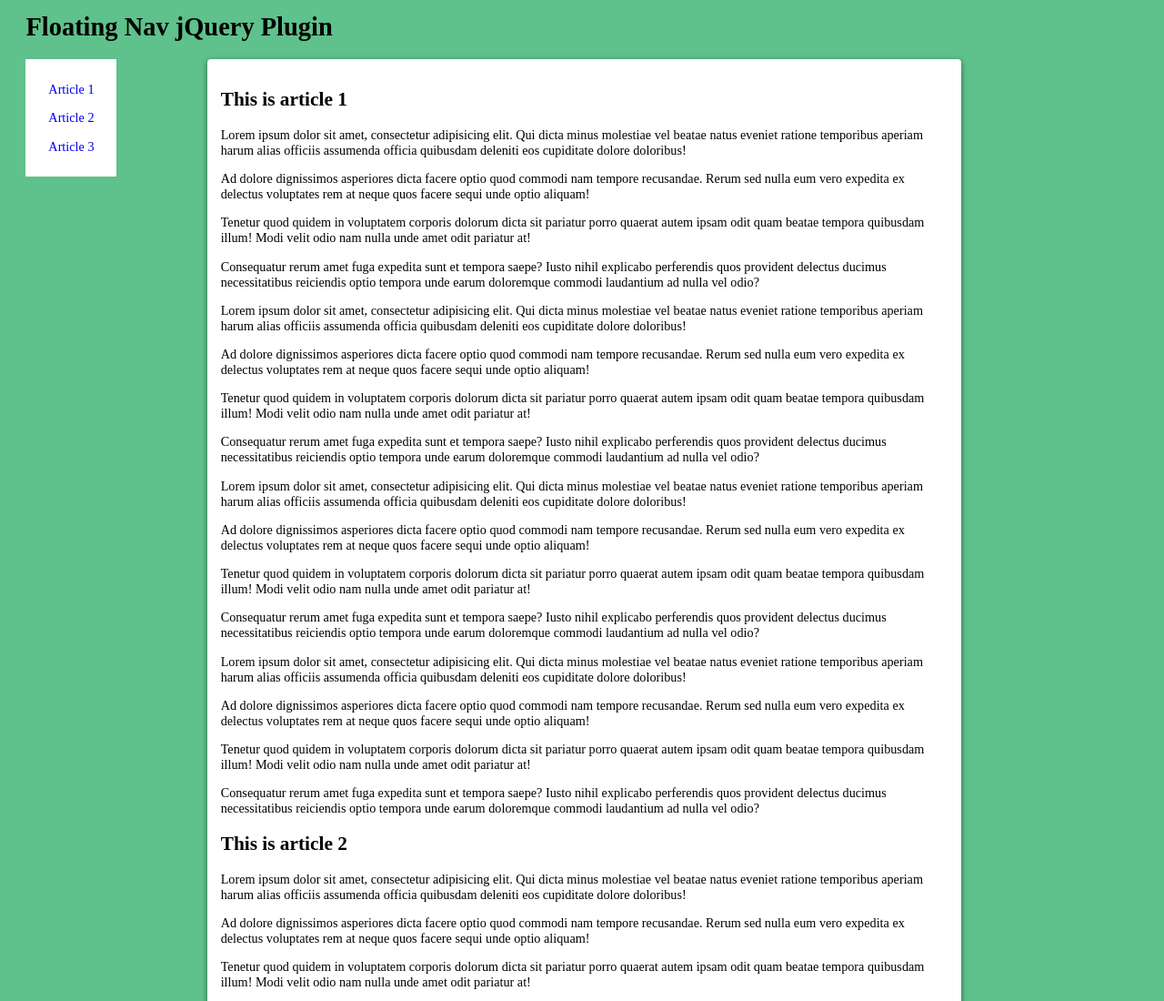
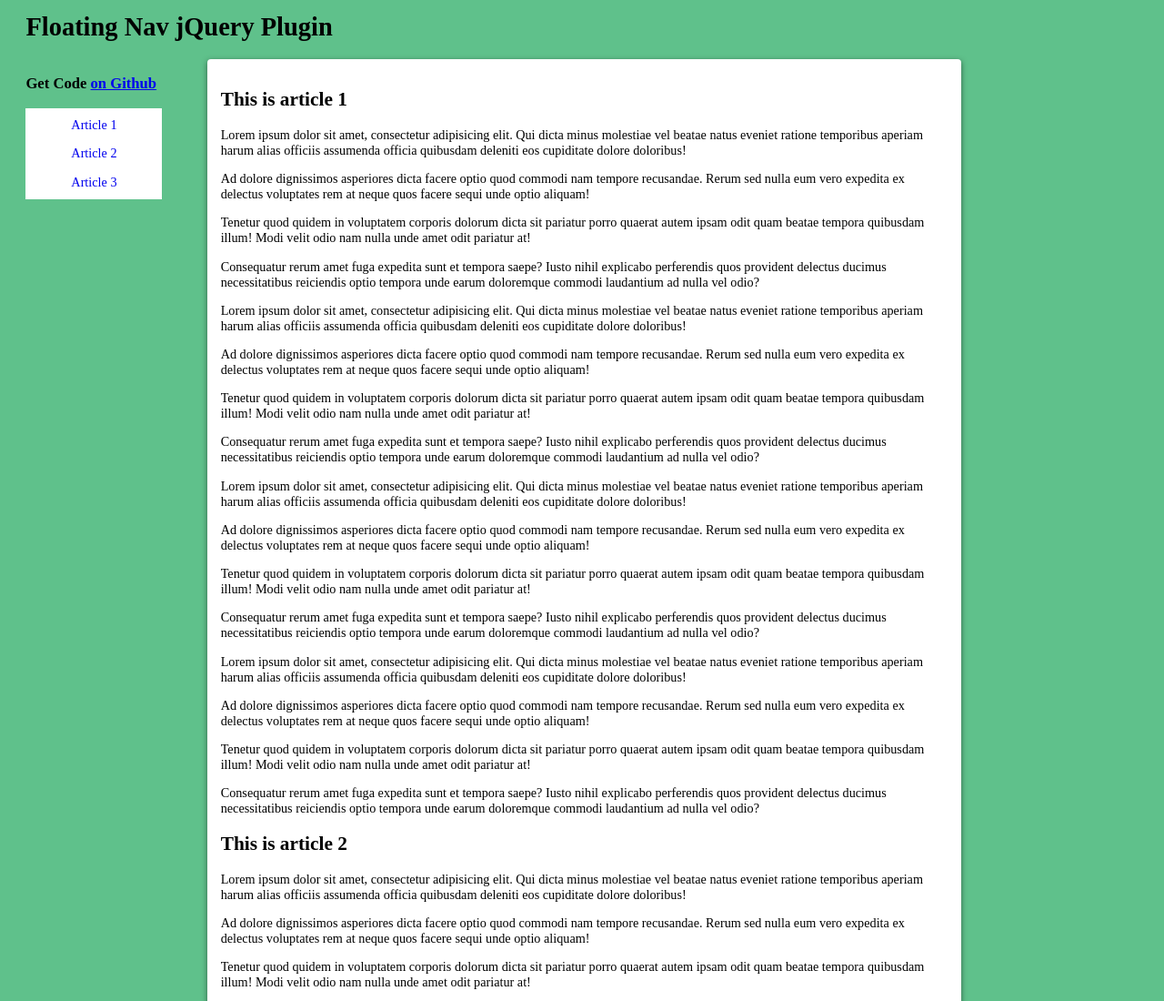
Before and after one commit to benrlodge/fixedScrollNav, a plain HTML site: page index.html in a window 1280 px wide. Shown: the top 1100 px of the page at 91% size. Drawn offline with Linux system fonts and the light colour scheme.

Commit message:
add to plugin

```diff
--- a/index.html
+++ b/index.html
@@ -11,10 +11,12 @@
 <h1>Floating Nav jQuery Plugin</h1>
 
 <nav id='mynav'>
-	<ul>
-		<li> <a class='floatLink' href="#article1">Article 1</a> </li>
-		<li> <a class='floatLink' href="#article2">Article 2</a> </li>
-		<li> <a class='floatLink' href="#article3">Article 3</a> </li>
+<h3>Get Code <a href="https://github.com/benrlodge/floatingNav">on Github</a></h3>
+
+	<ul id='navlinks'>
+		<li> <a class='nav-link' href="#article1">Article 1</a> </li>
+		<li> <a class='nav-link' href="#article2">Article 2</a> </li>
+		<li> <a class='nav-link' href="#article3">Article 3</a> </li>
 	</ul>
 </nav>
 
@@ -22,7 +24,7 @@
 
 <section id="mycontent">
 
-	<article class='floatScrollItem' id="article1">
+	<article id="article1">
 	<h2>This is article 1</h2>
 		<p>Lorem ipsum dolor sit amet, consectetur adipisicing elit. Qui dicta minus molestiae vel beatae natus eveniet ratione temporibus aperiam harum alias officiis assumenda officia quibusdam deleniti eos cupiditate dolore doloribus!</p>
 		<p>Ad dolore dignissimos asperiores dicta facere optio quod commodi nam tempore recusandae. Rerum sed nulla eum vero expedita ex delectus voluptates rem at neque quos facere sequi unde optio aliquam!</p>
@@ -43,7 +45,7 @@
 	</article>
 
 
-	<article class='floatScrollItem' id="article2">
+	<article id="article2">
 	<h2>This is article 2</h2>
 		<p>Lorem ipsum dolor sit amet, consectetur adipisicing elit. Qui dicta minus molestiae vel beatae natus eveniet ratione temporibus aperiam harum alias officiis assumenda officia quibusdam deleniti eos cupiditate dolore doloribus!</p>
 		<p>Ad dolore dignissimos asperiores dicta facere optio quod commodi nam tempore recusandae. Rerum sed nulla eum vero expedita ex delectus voluptates rem at neque quos facere sequi unde optio aliquam!</p>
@@ -67,7 +69,7 @@
 		<p>Consequatur rerum amet fuga expedita sunt et tempora saepe? Iusto nihil explicabo perferendis quos provident delectus ducimus necessitatibus reiciendis optio tempora unde earum doloremque commodi laudantium ad nulla vel odio?</p>
 	</article>
 
-	<article class='floatScrollItem' id="article3">
+	<article id="article3">
 	<h2>This is article 3</h2>
 		<p>Lorem ipsum dolor sit amet, consectetur adipisicing elit. Qui dicta minus molestiae vel beatae natus eveniet ratione temporibus aperiam harum alias officiis assumenda officia quibusdam deleniti eos cupiditate dolore doloribus!</p>
 		<p>Ad dolore dignissimos asperiores dicta facere optio quod commodi nam tempore recusandae. Rerum sed nulla eum vero expedita ex delectus voluptates rem at neque quos facere sequi unde optio aliquam!</p>
--- a/js/floatingNav.js
+++ b/js/floatingNav.js
@@ -1,49 +1,68 @@
 (function() {
-  var floatScroll;
+  var $;
 
-  $(document).ready(function() {});
+  $ = jQuery;
 
-  floatScroll = {
-    vars: {
-      sections: '.floatScrollItem',
-      links: '.floatLink',
+  $.fn.extend({
+    floatNav: function(options) {
+      var log, settings;
+      settings = {
+        sections: 'article',
+        linkType: 'individual',
+        links: '.nav-link',
         activeClass: 'active',
-      linksClass: 'floatLink'
-    },
-    init: function() {
-      floatScroll.click();
-      return floatScroll.scroll();
-    },
-    click: function() {
-      return $("a." + floatScroll.vars.linksClass).on("click", function(e) {
+        animated: true,
+        scrollSpeed: 900
+      };
+      settings = $.extend(settings, options);
+      log = function(msg) {
+        if (settings.debug) {
+          return typeof console !== "undefined" && console !== null ? console.log(msg) : void 0;
+        }
+      };
+      if (settings.linkType === 'individual') {
+        log('do indiv');
+      }
+      if (settings.linkType === 'group') {
+        log('do group');
+      }
+      return this.each(function() {
+        var click, scroll;
+        (click = function() {
+          return $("a" + settings.links).on("click", function(e) {
             var $target, target;
+            $(this).addClass('active');
             e.preventDefault();
             target = this.hash;
             $target = $(target);
             return $("html, body").stop().animate({
               scrollTop: $target.offset().top
-        }, 900, "swing", function() {
+            }, settings.scrollSpeed, "swing", function() {
               return window.location.hash = target;
             });
           });
-    },
-    scroll: function() {
+        })();
+        return (scroll = function() {
           return $(window).scroll(function() {
             var currentPosition;
             currentPosition = $(this).scrollTop();
-        $(floatScroll.vars.links).removeClass(floatScroll.vars.activeClass);
-        return $(floatScroll.vars.sections).each(function() {
+            $(settings.links).removeClass(settings.activeClass);
+            return $(settings.sections).each(function() {
               var bottom, top;
               top = $(this).offset().top;
               bottom = top + $(this).height();
               if (currentPosition >= top && currentPosition <= bottom) {
-            return $("a[href=\"#" + this.id + "\"]").addClass(floatScroll.vars.activeClass);
+                return $("a[href=\"#" + this.id + "\"]").addClass(settings.activeClass);
               }
             });
           });
+        })();
+      });
     }
-  };
+  });
 
-  floatScroll.init();
+  $("body").floatNav({
+    debug: true
+  });
 
 }).call(this);
--- a/style/style.sass
+++ b/style/style.sass
@@ -17,15 +17,14 @@ body
 
 
 #mynav
-	width: 100px
-	background: #fff
-	border-radius: 4
-	text-align: center
-	padding: .25em 0
+	width: 150px
 	position: fixed
 
 	ul
-		padding: 0
+		background: #fff
+		border-radius: 4
+		text-align: center
+		padding: .25em 0
 
 		li
 			list-style: none
```
Also changed, not shown: style/style.css, 2 other files. Lines whose indentation alone changed are shown as unchanged.
